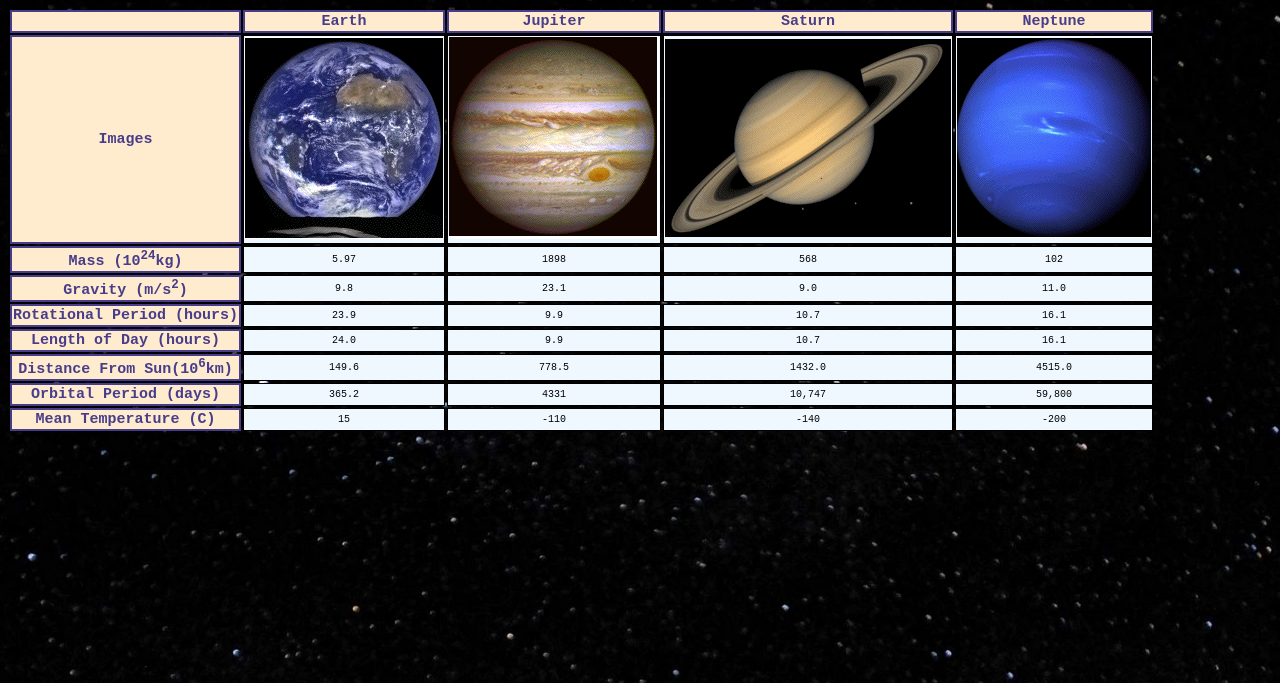
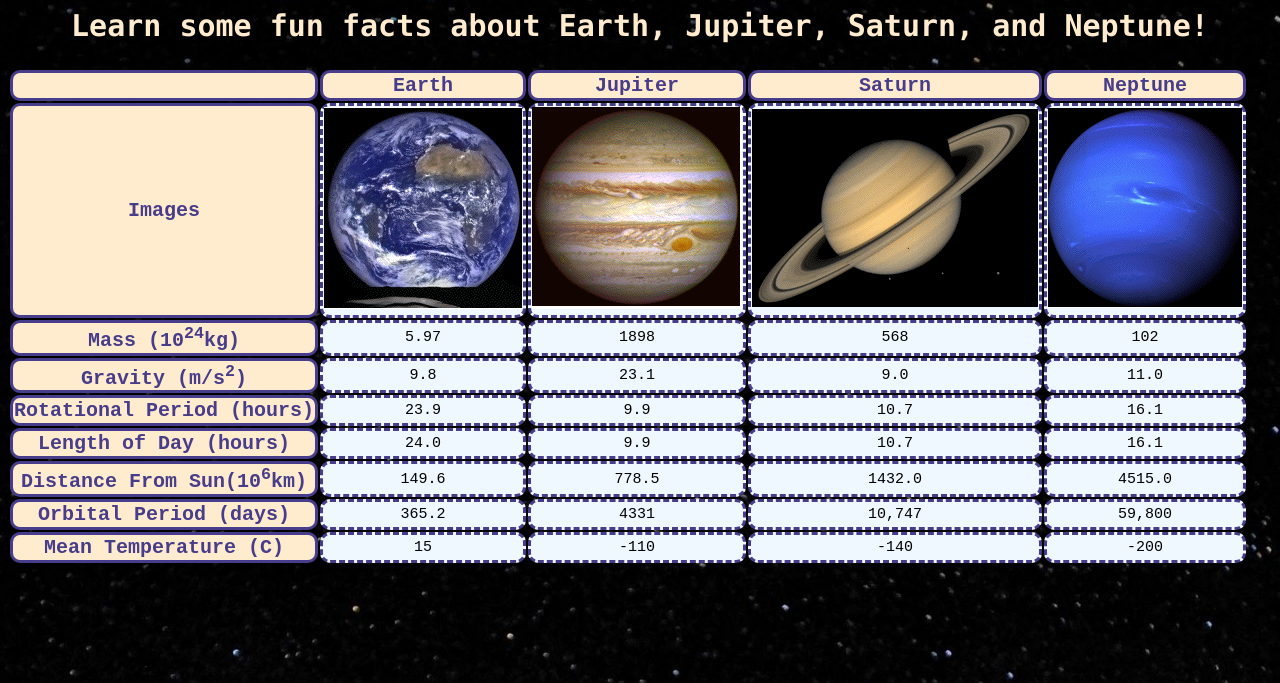
Before and after one commit to verica-kar/ITMD361Lab6, a plain HTML site: page index.html in a window 1280 px wide. Shown: the part 117-800 px from the top of the page. Drawn offline with Linux system fonts and the light colour scheme; files whose address does not match are found by name.

Commit message:
h2, table, images

```diff
--- a/css/style.css
+++ b/css/style.css
@@ -5,9 +5,10 @@ body {
 }
 
 td{
-	border: 1px solid;
+	border: 3px dashed darkslateblue;
+  border-radius: 10px;
   text-align: center;
-  font-size: 10px;
+  font-size: 15px;
   font-family: 'Courier New', Courier, monospace;
   background-color: aliceblue;
 }
@@ -19,14 +20,22 @@ th, #leftHead {
   text-align: center;
   font-family: 'Courier New', Courier, monospace;
   font-weight: bold;
-  font-size: 15px;
+  font-size: 20px;
+  border-radius: 10px;
   background-color: blanchedalmond;
-  border: 2px solid darkslateblue;
+  border: 3px solid darkslateblue;
 }
 
 h1 {
   color: darkcyan;
   font-size: 50px;
+  font-family: 'Lucida Console', monospace;
+  text-align: center;
+}
+
+h2 {
+  color: blanchedalmond;
+  font-size: 30px;
   font-family: 'Lucida Console', monospace;
   text-align: center;
 }
@@ -37,4 +46,6 @@ h1 {
 
 #images {
   width: fit-content;
+  background-color: none;
+  border: none;
 }
--- a/index.html
+++ b/index.html
@@ -7,6 +7,7 @@
 </head>
 <body>
   <h1>Planetary Fact Sheet</h1>
+  <h2>Learn some fun facts about Earth, Jupiter, Saturn, and Neptune!</h2>
   <table id="planets">
     <tr id="topRow">
       <th></th>
```
